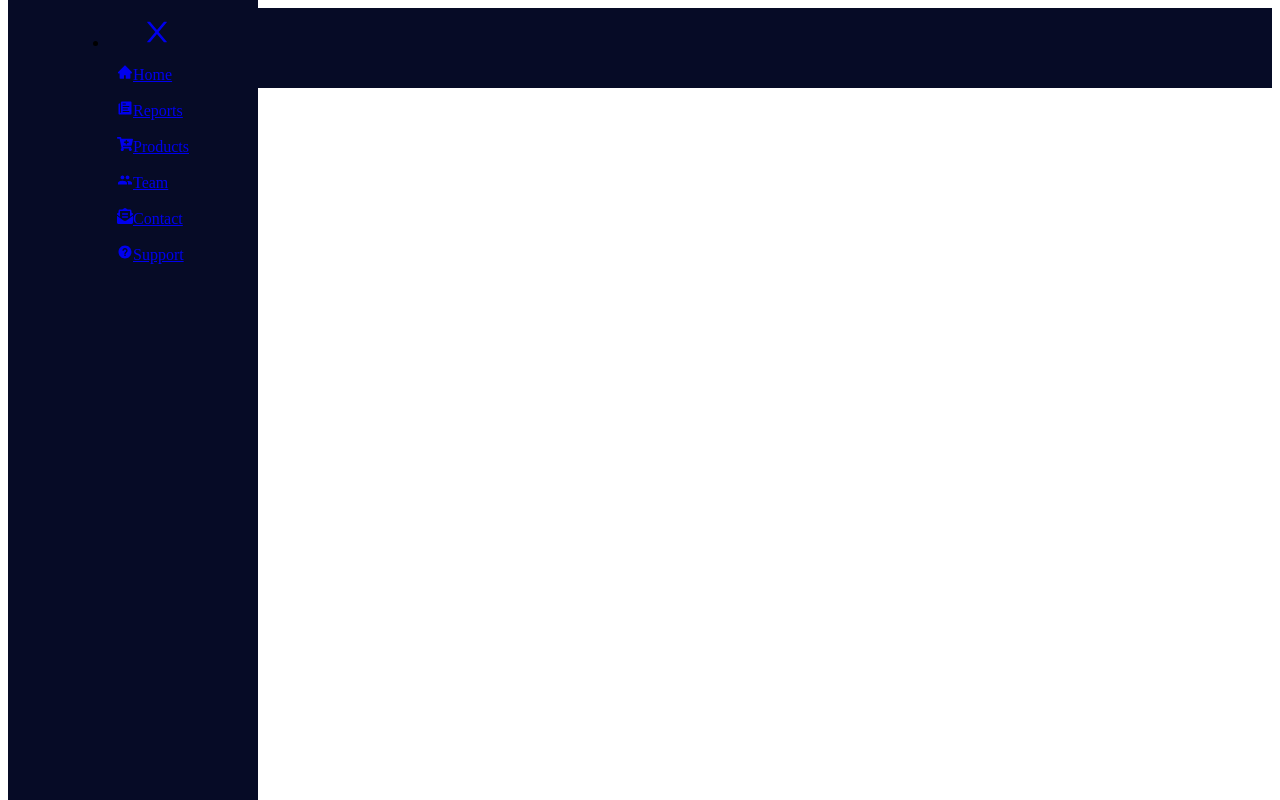
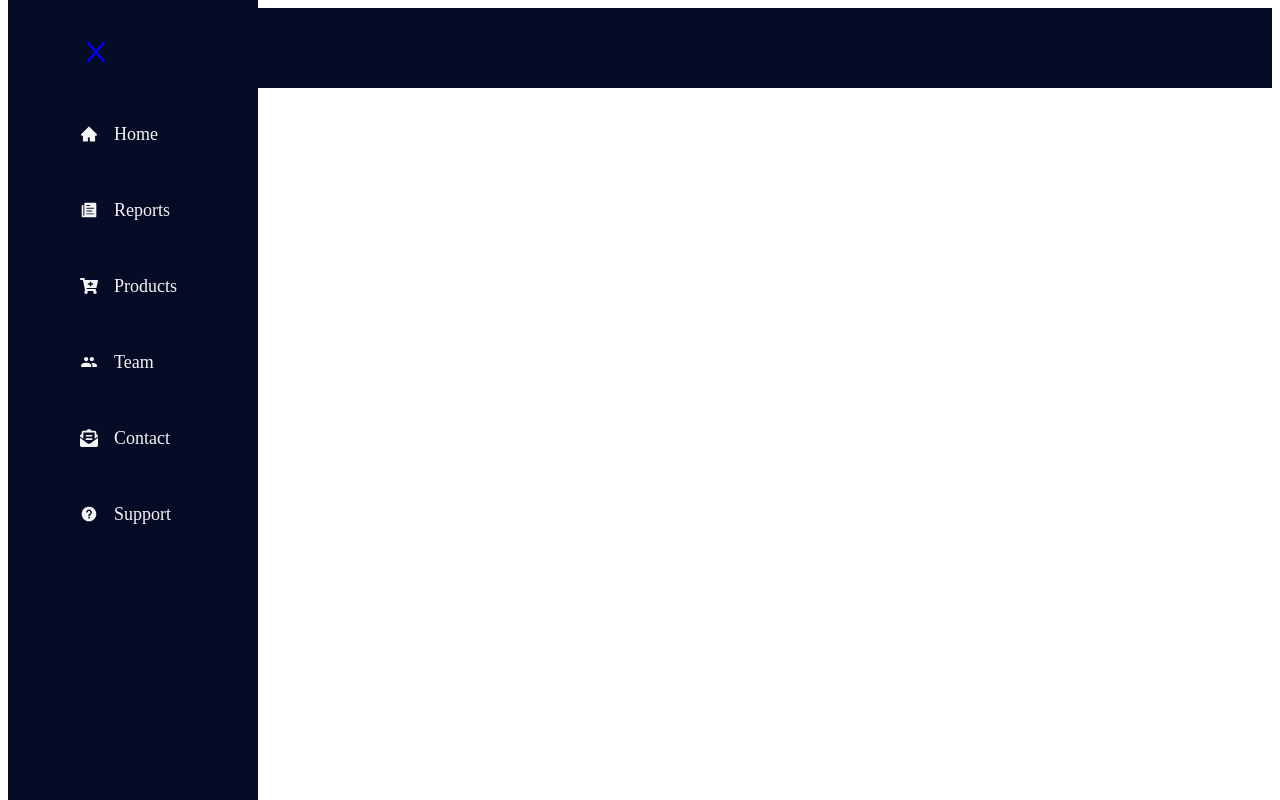
Before and after one commit to gachezra/React-Sidebar-Navigation-Menu, a React (Create React App) app in the folder react-sidebar/: page / in a window 1280 px wide. Built offline with nearby package versions, Linux system fonts and the light colour scheme.

Commit message:
finished the style of navbar

```diff
--- a/react-sidebar/src/components/Navbar.css
+++ b/react-sidebar/src/components/Navbar.css
@@ -33,5 +33,40 @@
   justify-content: start;
   display: flex;
   align-items: center;
-  padding: 8px;
+  padding: 8px 0px 8px 16px;
+  list-style: none;
+  height: 60px;
 }
+
+.nav-text a {
+  text-decoration: none;
+  color: #f5f5f5;
+  font-size: 18px;
+  width: 95%;
+  height: 100%;
+  display: flex;
+  align-items: center;
+  padding: 0 16px;
+  border-radius: 4px;
+}
+
+.nav-text a:hover {
+  background-color: #1a83ff;
+}
+
+.nav-menu-items {
+  width: 100%;
+}
+
+.navbar-toggle {
+  background-color: #060b26;
+  width: 100%;
+  height: 80px;
+  display: flex;
+  justify-content: start;
+  align-items: center;
+}
+
+span {
+  margin-left: 16px;
+}
```
